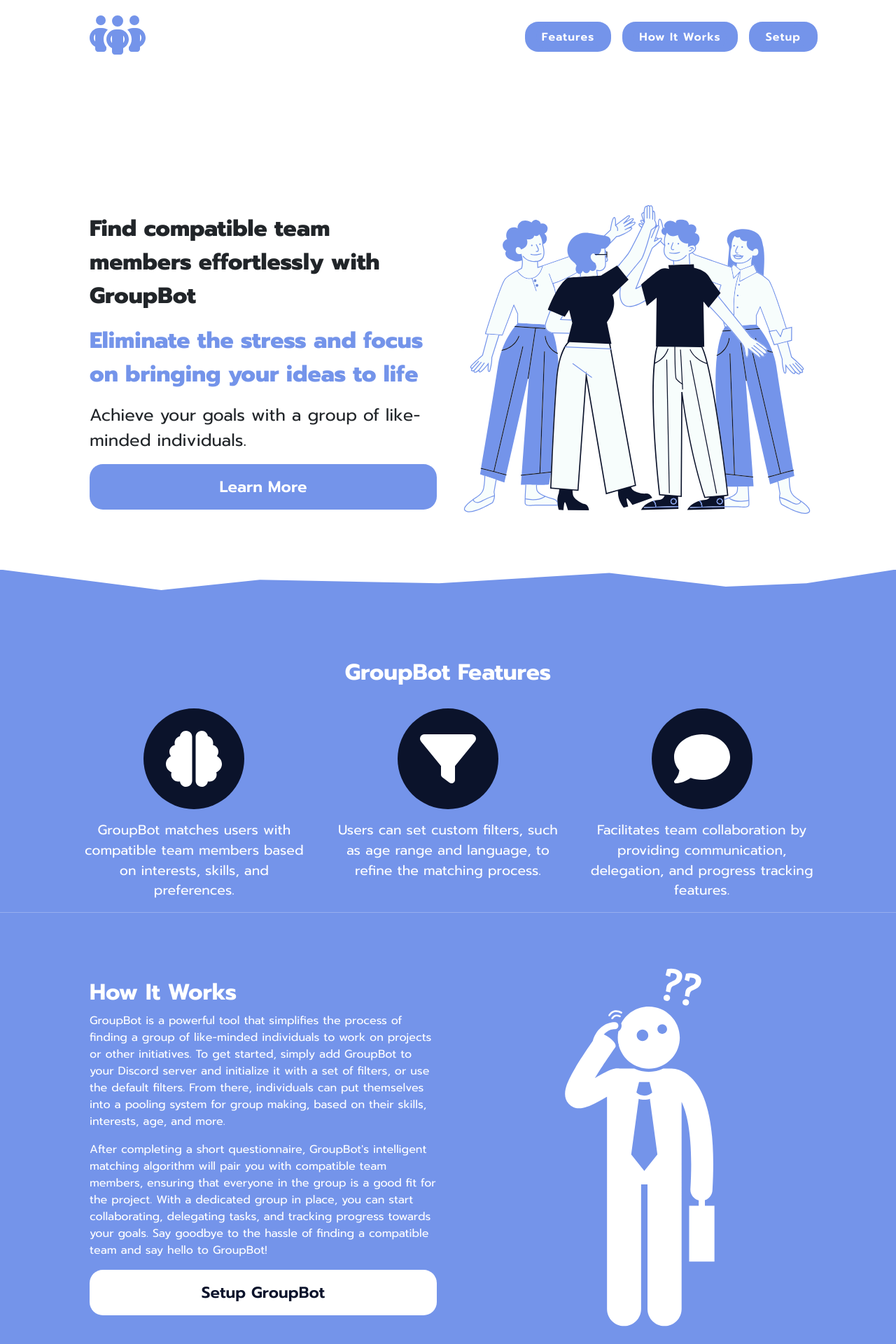
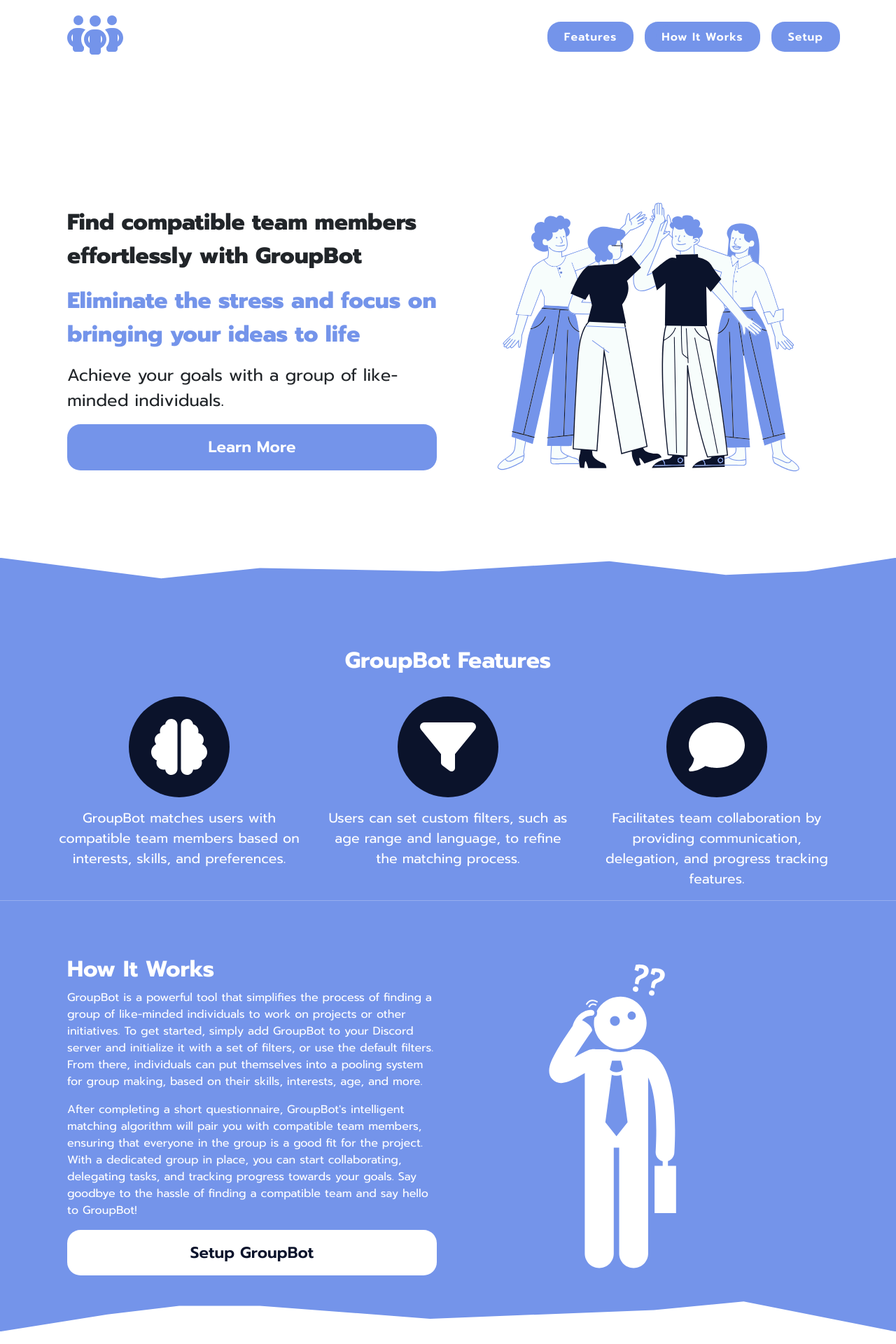
Before and after one commit to JacobBowlware/groupbot, a React (Create React App) app: page / in a window 1280 px wide. Shown: the top 1920 px of the page at 70% size. Built offline with nearby package versions, Linux system fonts and the light colour scheme.

Commit message:
Fixed mobile compatibility issues

```diff
--- a/src/components/common/Header.jsx
+++ b/src/components/common/Header.jsx
@@ -1,6 +1,6 @@
 import React from 'react';
 import { FontAwesomeIcon } from '@fortawesome/react-fontawesome';
-import { faPeopleGroup } from '@fortawesome/free-solid-svg-icons';
+import { faBars, faPeopleGroup } from '@fortawesome/free-solid-svg-icons';
 
 const Header = () => {
     return (
@@ -9,8 +9,8 @@ const Header = () => {
                 <a className="navbar-brand" href="/#">
                     <FontAwesomeIcon className="navbar-brand__icon" icon={faPeopleGroup} />
                 </a>
-                <button className="navbar-toggler" type="button" data-bs-toggle="collapse" data-bs-target="#navbarNavDropdown" aria-controls="navbarNavDropdown" aria-expanded="false" aria-label="Toggle navigation">
-                    <span className="navbar-toggler-icon"></span>
+                <button id="navbar-toggler" className="navbar-toggler" type="button" data-bs-toggle="collapse" data-bs-target="#navbarNavDropdown" aria-controls="navbarNavDropdown" aria-expanded="false" aria-label="Toggle navigation">
+                    <FontAwesomeIcon id="navbar-toggler-icon" className="navbar-toggler-icon" icon={faBars} />
                 </button>
                 <div className="collapse navbar-collapse" id="navbarNavDropdown">
                     <ul className="navbar-nav">
--- a/src/components/css/App.css
+++ b/src/components/css/App.css
@@ -21,8 +21,7 @@ body {
 }
 
 .page {
-  padding: 0 2rem;
-  width: 100%;
+  padding: 0 2rem !important;
 }
 
 .container-fluid {
@@ -35,7 +34,7 @@ body {
 
 @media screen and (min-width: 768px) {
   .page {
-    padding: 0 5rem;
+    padding: 0 5rem !important;
   }
 }
 
--- a/src/components/css/Footer.css
+++ b/src/components/css/Footer.css
@@ -23,6 +23,7 @@
     text-align: left;
     color: #fff;
     text-decoration: none;
+    font-size: 1.2rem;
     transition: all .3s;
 }
 
--- a/src/components/css/Header.css
+++ b/src/components/css/Header.css
@@ -1,15 +1,38 @@
 #navbar {
     width: 100%;
     background: var(--var-color-primary) !important;
-    margin-bottom: 10rem;
+    margin-bottom: 6rem;
+}
+
+#navbar-toggler-icon {
+    border: none;
+    outline: none;
+    color: var(--var-color-accent);
+    box-shadow: none;
+}
+
+#navbar-toggler {
+    border: none;
+    outline: none;
+    box-shadow: none;
+}
+
+#navbar-toggler:focus,
+#navbar-toggler:active,
+#navbar-toggler-icon:focus {
+    outline: none;
+    box-shadow: none;
+    border: none;
 }
 
 .navbar-brand__icon {
     color: var(--var-color-accent);
+    outline: none;
+    border: none;
 }
 
 .navbar-brand {
-    font-size: 4rem;
+    font-size: 3rem;
     font-weight: 700;
     letter-spacing: 1px;
     padding: .3rem 1rem;
@@ -23,11 +46,8 @@
 
 .nav-link,
 .nav-item {
-    color: var(--var-color-primary);
-    background: var(--var-color-accent);
-    border-radius: 19px;
-    padding: .3rem 1rem;
-    text-align: center;
+    color: var(--var-color-accent);
+    text-align: left;
     letter-spacing: 1px;
     font-weight: 600;
     transition: all .3s;
@@ -49,5 +69,31 @@
 }
 
 #navbarNavDropdown {
-    justify-content: flex-end;
+    justify-content: flex-start;
 }
+
+@media screen and (min-width: 1024px) {
+    .navbar-brand {
+        font-size: 4rem;
+    }
+
+    #navbar {
+        margin-bottom: 10rem;
+    }
+
+    .nav-link,
+    .nav-item {
+        color: var(--var-color-primary);
+        background: var(--var-color-accent);
+        border-radius: 19px;
+        padding: .3rem 1rem;
+        text-align: center;
+        letter-spacing: 1px;
+        font-weight: 600;
+        transition: all .3s;
+    }
+
+    #navbarNavDropdown {
+        justify-content: flex-end;
+    }
+}
--- a/src/components/css/Home.css
+++ b/src/components/css/Home.css
@@ -23,7 +23,7 @@
 .home__hero-item__header {
     width: 100%;
     font-weight: 800;
-    font-size: 2rem;
+    font-size: 1.6rem;
 }
 
 .home__hero-item__header:nth-child(2) {
@@ -31,7 +31,7 @@
 }
 
 .home__hero-item__header:nth-child(3) {
-    font-size: 1.5rem;
+    font-size: 1.2rem;
     font-weight: 400;
 }
 
@@ -55,7 +55,7 @@
     transform: perspective(80px) translateZ(1px);
 }
 
-@media screen and (min-width: 768px) {
+@media screen and (min-width: 1024px) {
     .home__hero {
         grid-template-columns: 1fr 1fr;
         gap: 2rem;
@@ -65,14 +65,22 @@
         padding-left: 1rem;
     }
 
+    .home__hero-item__header {
+        font-size: 2rem;
+    }
+
+    .home__hero-item__header:nth-child(3) {
+        font-size: 1.5rem;
+    }
+
 }
 
 /* Features */
 .home__features {
-    margin-top: 3rem;
+    margin-top: 6rem;
     background: var(--var-color-accent);
     color: var(--var-color-primary);
-    padding-top: 8rem;
+    padding-top: 8rem !important;
     clip-path: polygon(49% 4%, 68% 1%, 81% 5%, 90% 4%, 100% 0, 100% 100%, 0 100%, 0 0, 18% 6%, 29% 3%);
 }
 
@@ -100,7 +108,7 @@
 }
 
 .home__features-header {
-    font-size: 2rem;
+    font-size: 1.6rem;
     font-weight: 700;
     color: var(--var-color-primary);
     width: 100%;
@@ -126,19 +134,23 @@
         grid-template-columns: 1fr 1fr 1fr;
         gap: 2rem;
     }
+
+    .home__features-header {
+        font-size: 2rem;
+    }
 }
 
 /* How it Works */
 .home__works {
-    padding-top: 5rem;
-    padding-bottom: 6rem;
+    padding-top: 5rem !important;
+    padding-bottom: 5rem !important;
     background: var(--var-color-accent);
     color: var(--var-color-primary);
     clip-path: polygon(0 0, 100% 0, 100% 100%, 83% 93%, 73% 95%, 48% 97%, 29% 94%, 20% 94%, 12% 96%, 0 100%);
 }
 
 .home__works-header {
-    font-size: 2rem;
+    font-size: 1.6rem;
     width: 100%;
     font-weight: 700;
 }
@@ -147,10 +159,6 @@
     display: flex;
     flex-direction: column;
     justify-content: center;
-}
-
-.home__works-item:nth-child(1) {
-    padding-left: 1rem;
 }
 
 .home__works-list {
@@ -184,6 +192,7 @@
     font-size: 1.4rem;
     cursor: pointer;
     transition: all 0.3s;
+    margin: 2rem 0;
 }
 
 .home__works-btn:hover {
@@ -193,10 +202,22 @@
     transform: perspective(80px) translateZ(1px);
 }
 
-@media screen and (min-width: 768px) {
+@media screen and (min-width: 1024px) {
     .home__works-container {
         grid-template-columns: 1fr 1fr;
         gap: 2rem;
+    }
+
+    .home__works-item:nth-child(1) {
+        padding-left: 1rem;
+    }
+
+    .home__works-btn {
+        margin: 0;
+    }
+
+    .home__works-header {
+        font-size: 2rem;
     }
 }
 
@@ -208,7 +229,7 @@
 }
 
 .home__setup-header {
-    font-size: 2rem;
+    font-size: 1.6rem;
     width: 100%;
     font-weight: 700;
     padding-left: 1rem;
@@ -259,7 +280,7 @@
 }
 
 .home__setup-list__item {
-    margin: 1rem 0;
+    margin: .3rem 0;
     font-size: 1.3rem;
 }
 
@@ -267,9 +288,29 @@
     width: 80%;
 }
 
-@media screen and (min-width: 768px) {
+.img {
+    width: 80%;
+}
+
+.img-noshow {
+    display: none;
+}
+
+@media screen and (min-width: 1024px) {
     .home__setup-container {
         grid-template-columns: 1fr 1fr;
         gap: 2rem;
     }
+
+    .home__setup-header {
+        font-size: 2rem;
+    }
+
+    .img-noshow {
+        display: block;
+    }
+
+    .home__setup-list__item {
+        margin: 1rem 0;
+    }
 }
--- a/src/components/pages/Home.jsx
+++ b/src/components/pages/Home.jsx
@@ -5,7 +5,6 @@ import { FontAwesomeIcon } from '@fortawesome/react-fontawesome';
 import team from '../images/team.svg';
 import works from '../images/works.svg';
 import steps from '../images/steps.svg';
-import steps2 from '../images/steps2.svg';
 import { faBrain, faComment, faFilter } from '@fortawesome/free-solid-svg-icons';
 
 const Home = () => {
@@ -25,7 +24,7 @@ const Home = () => {
                     <a href="/#features" className="btn home__hero-item__btn">Learn More</a>
                 </div>
                 <div className="home__hero-item">
-                    <img src={team} alt="Team of people high-fiving." />
+                    <img className="img" src={team} alt="Team of people high-fiving." />
                 </div>
             </div>
             <div className="home__features container-fluid page" id="features">
@@ -91,14 +90,14 @@ const Home = () => {
                         <a href="/#set-up" className="btn home__works-btn">Setup GroupBot</a>
                     </div>
                     <div className="home__works-item">
-                        <img src={works} alt="A business man wondering how this bot could help him." />
+                        <img className="img img-noshow" src={works} alt="A business man wondering how this bot could help him." />
                     </div>
                 </div>
             </div>
             <div className="home__setup container-fluid page" id="set-up">
                 <div className="home__setup-container">
                     <div className="home__setup-item">
-                        <img className="home__setup-item__img" src={steps} alt="A business man walking through the steps of success." />
+                        <img className="home__setup-item__img img img-noshow" src={steps} alt="A business man walking through the steps of success." />
                     </div>
                     <div className="home__setup-item">
                         <h3 className="home__setup-header">Setup Instructions</h3>
```
Also changed, not shown: src/components/images/steps2.svg (deleted).
